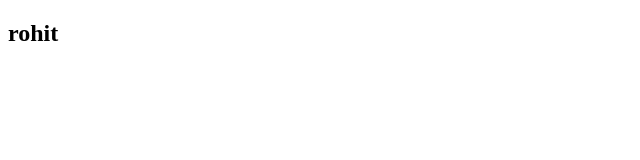
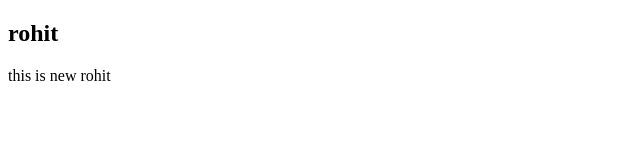
Before and after one commit to rohittgupta379-cell/Beauty-Parlor, a plain HTML site: page index.html in a window 1280 px wide. Shown: the whole page, without its empty margins (0-640 px from the left). Drawn offline with Linux system fonts and the light colour scheme.

Commit message:
Add new change

```diff
--- a/index.html
+++ b/index.html
@@ -7,5 +7,6 @@
 </head>
 <body>
     <h2>rohit</h2>
+    <p>this is new rohit </p>
 </body>
 </html>
```
